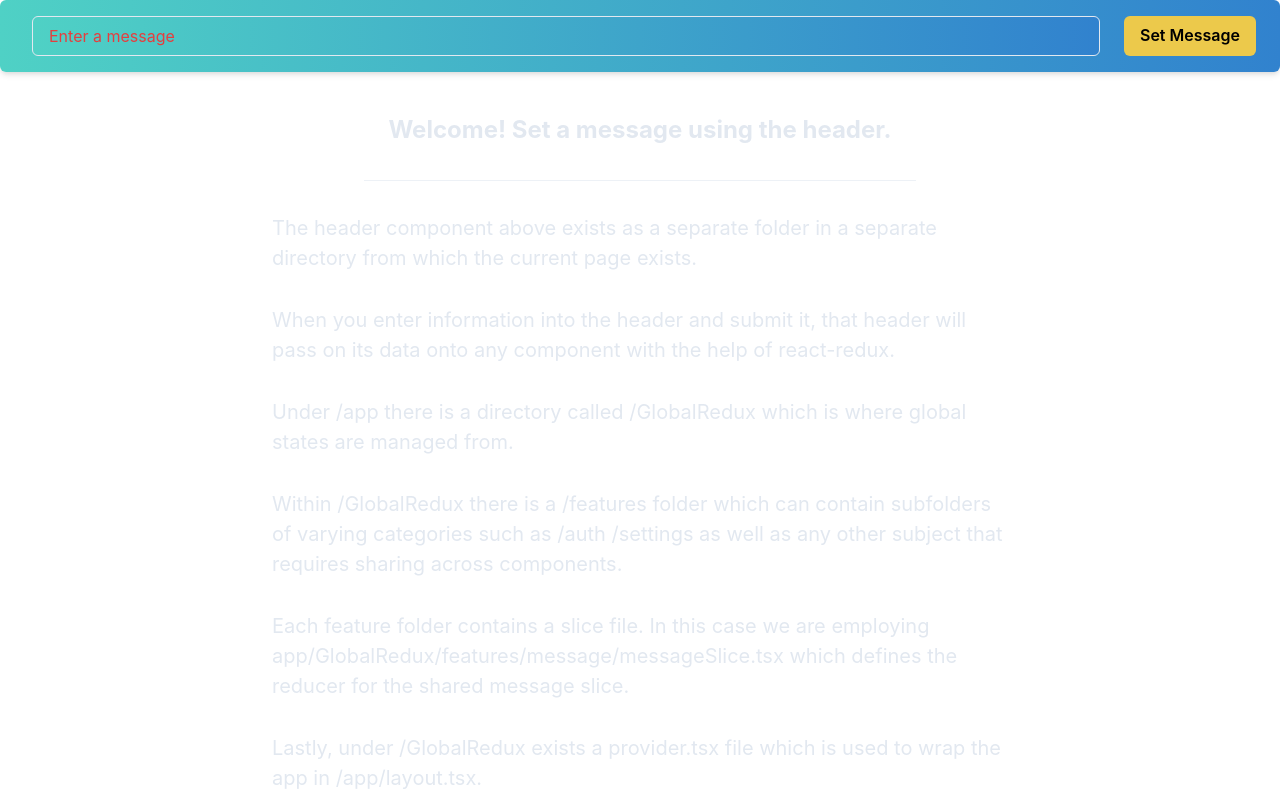
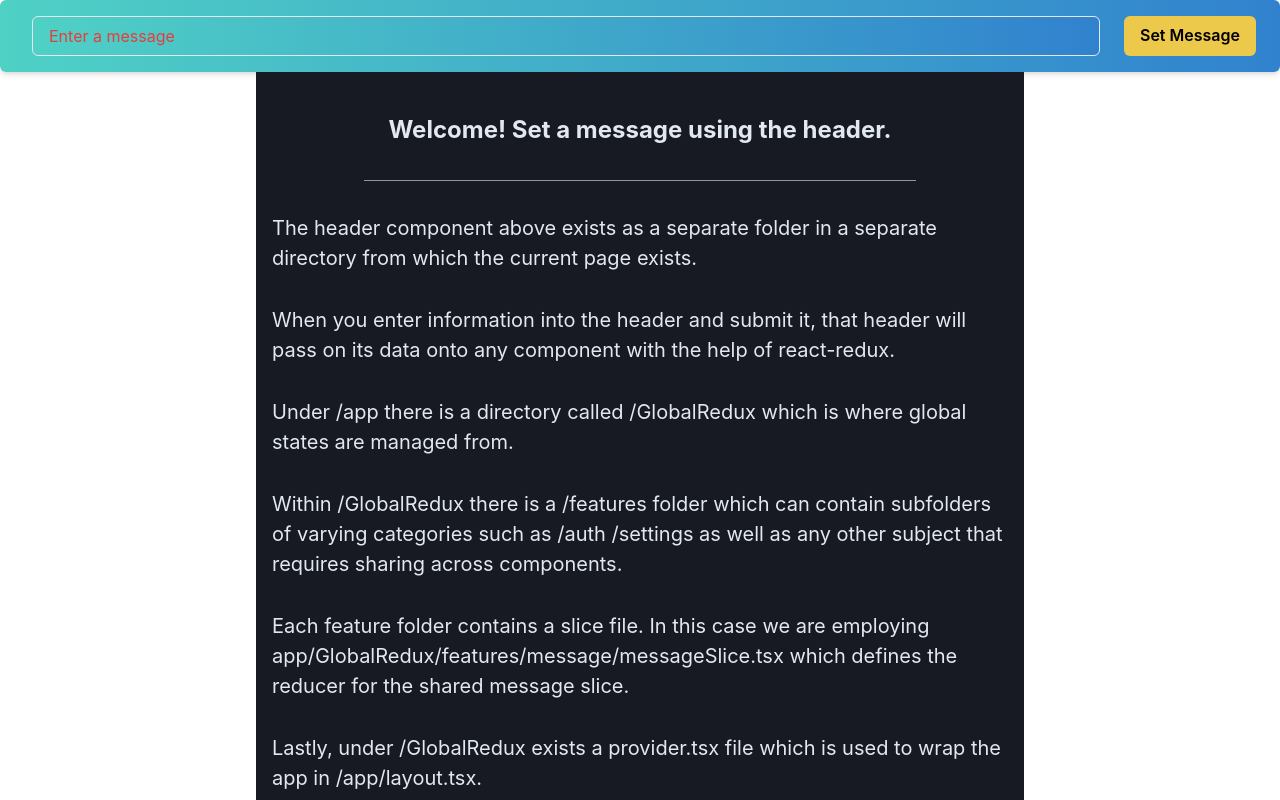
Before and after one commit to jacklion710/redux-study, a Next.js app: page / in a window 1280 px wide. Shown: the top 800 px of the page. Built offline with nearby package versions, Linux system fonts and the light colour scheme.

Commit message:
Gray background

```diff
--- a/app/page.tsx
+++ b/app/page.tsx
@@ -17,7 +17,7 @@ export default function Home() {
   return (
     <ChakraProvider>
       <Header />
-      <Container maxW="container.md" centerContent>
+      <Container backgroundColor={'gray.900'} maxW="container.md" centerContent>
         <VStack spacing={8} align="stretch" mt={10}>
 
           <Text textAlign='center' fontSize="2xl" color={'gray.200'} fontWeight="bold">
```
